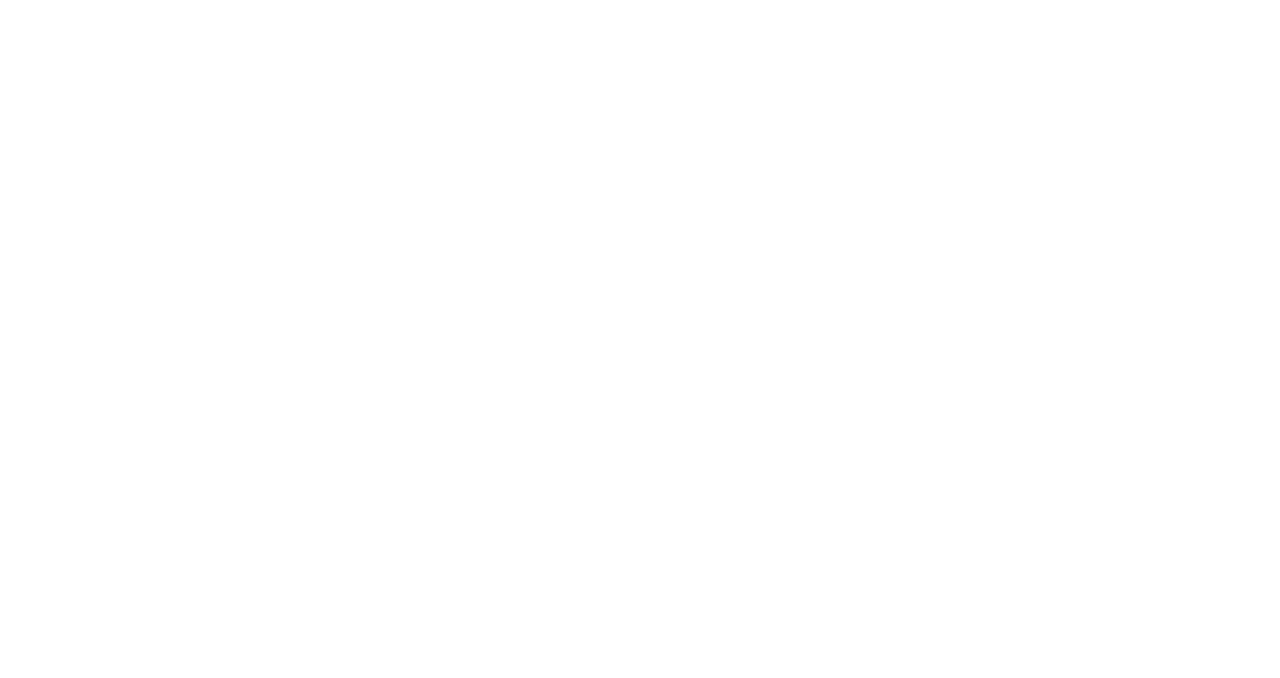
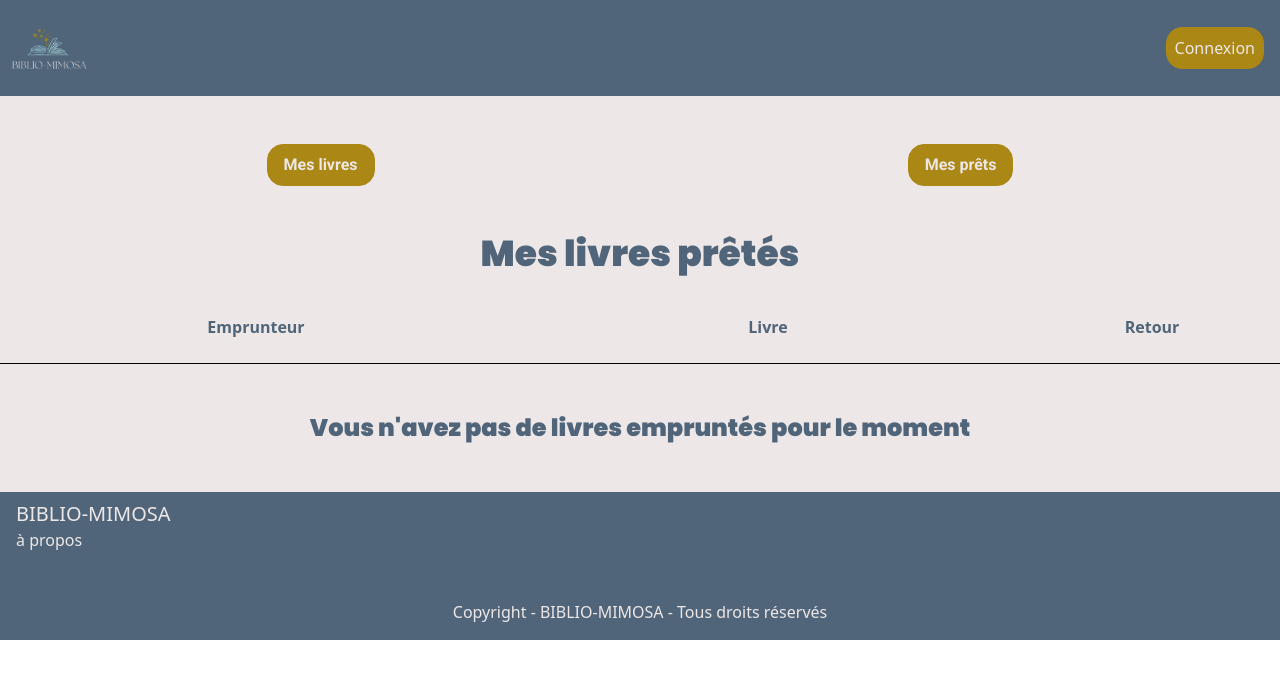
Before and after one commit to MartinezEmmanuel03/checkPoint4, a React (Vite) app in the folder frontend/: page /prets in a window 1280 px wide. Before the commit this address had no page. Shown: the top 678 px of the page. Built offline with nearby package versions, Linux system fonts and the light colour scheme.

Commit message:
mise en place design et liens pour la page prets

```diff
--- a/frontend/src/App.jsx
+++ b/frontend/src/App.jsx
@@ -5,6 +5,7 @@
 import Register from "@pages/Register";
 import Login from "@pages/Login";
 import LivresForm from "@pages/LivresForm";
+import Prets from "@pages/Prets";
 import Home from "./pages/Home";
 
 import "./App.css";
@@ -18,6 +19,7 @@
           <Route path="login" element={<Login />} />
           <Route path="register" element={<Register />} />
           <Route path="livresForm" element={<LivresForm />} />
+          <Route path="prets" element={<Prets />} />
         </Route>
       </Routes>
     </Router>
--- /dev/null
+++ b/frontend/src/pages/Prets.jsx
@@ -0,0 +1,30 @@
+import React from "react";
+import PersonnalSpaceLinks from "@components/PersonnalSpaceLinks";
+
+function Prets() {
+  return (
+    <div className="items-center flex flex-col justify-center w-full bg-white pt-12">
+      <PersonnalSpaceLinks />
+      <div className="w-full m-auto mb-8">
+        <h1 className="text-center text-4xl font-bold mt-4 font-poppins text-grey">
+          Mes livres prêtés
+        </h1>
+        <table className="table-fixed w-full border-collapse mb-12 mt-10 min-h-0">
+          <thead className="border-b">
+            <tr>
+              <th className="text-center text-grey w-2/5 pb-6">Emprunteur</th>
+              <th className="text-center text-grey w-2/5 pb-6">Livre</th>
+              <th className="text-center text-grey w-1/5 pb-6">Retour</th>
+            </tr>
+          </thead>
+          <tbody />
+        </table>
+        <h2 className="text-center text-2xl font-bold my-4 font-poppins text-grey">
+          Vous n'avez pas de livres empruntés pour le moment
+        </h2>
+      </div>
+    </div>
+  );
+}
+
+export default Prets;
```
